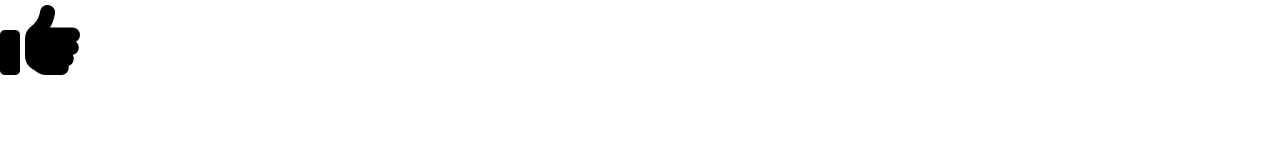
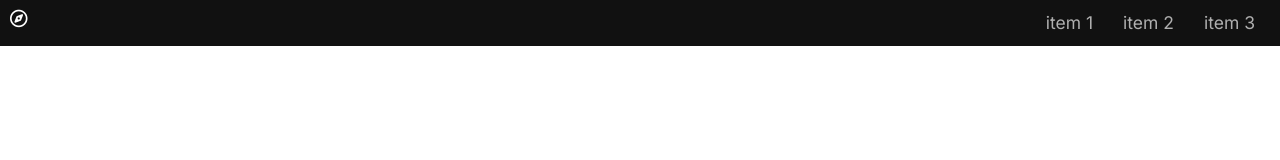
Before and after one commit to yashchoudhary14/natureweb, a website built with Parcel: page index.html in a window 1280 px wide. Built offline with nearby package versions, Linux system fonts and the light colour scheme.

Commit message:
Making the nav. It's first version.

```diff
--- a/css/styles.css
+++ b/css/styles.css
@@ -1,5 +1,65 @@
+:root {
+  --color-body: #afafaf;
+}
+
 /* Typography */
 .container {
-  width: 1005;
   max-width: 1024px;
+  margin: auto;
 }
+
+html {
+  font-size: 62.5%;
+}
+
+body {
+  font-family: Inter, Arial, Helvetica, sans-serif;
+  font-size: 2rem;
+  line-height: 1.5;
+  color: var(--color-body);
+}
+
+a {
+  text-decoration: none;
+}
+
+/* Navigation Bar */
+
+.nav {
+  background: #111;
+  padding: 1rem;
+  display: flex;
+  flex-wrap: wrap;
+  justify-content: space-between;
+}
+
+.nav__logo {
+  color: #fff;
+}
+
+.nav__items {
+  display: flex;
+  margin: 0;
+}
+
+.nav__item > a {
+  color: var(--color-body);
+  padding: 1.5rem;
+  transition: 0.3s;
+}
+
+.nav__item > a:hover {
+  color: #f1f1f1;
+}
+
+@media screen and (min-width: 1024px) {
+  .nav {
+    font-size: 1.75rem;
+  }
+}
+
+/* Lists */
+
+.list {
+  list-style: none;
+}
--- a/index.html
+++ b/index.html
@@ -10,9 +10,24 @@
       src="https://kit.fontawesome.com/3ed8939dc1.js"
       crossorigin="anonymous"
     ></script>
+    <link rel="preconnect" href="https://fonts.gstatic.com" />
+    <link
+      href="https://fonts.googleapis.com/css2?family=Inter:wght@400;600;700&display=swap"
+      rel="stylesheet"
+    />
     <title>Document</title>
   </head>
   <body>
-    <i class="fas fa-thumbs-up fa-5x"></i>
+    <!-- The Navigation Bar -->
+    <header>
+      <nav class="nav">
+        <span class="far fa-compass fa-2.5x nav__logo"></span>
+        <ul class="list nav__items">
+          <li class="nav__item"><a href="#">item 1</a></li>
+          <li class="nav__item"><a href="#">item 2</a></li>
+          <li class="nav__item"><a href="#">item 3</a></li>
+        </ul>
+      </nav>
+    </header>
   </body>
 </html>
```
